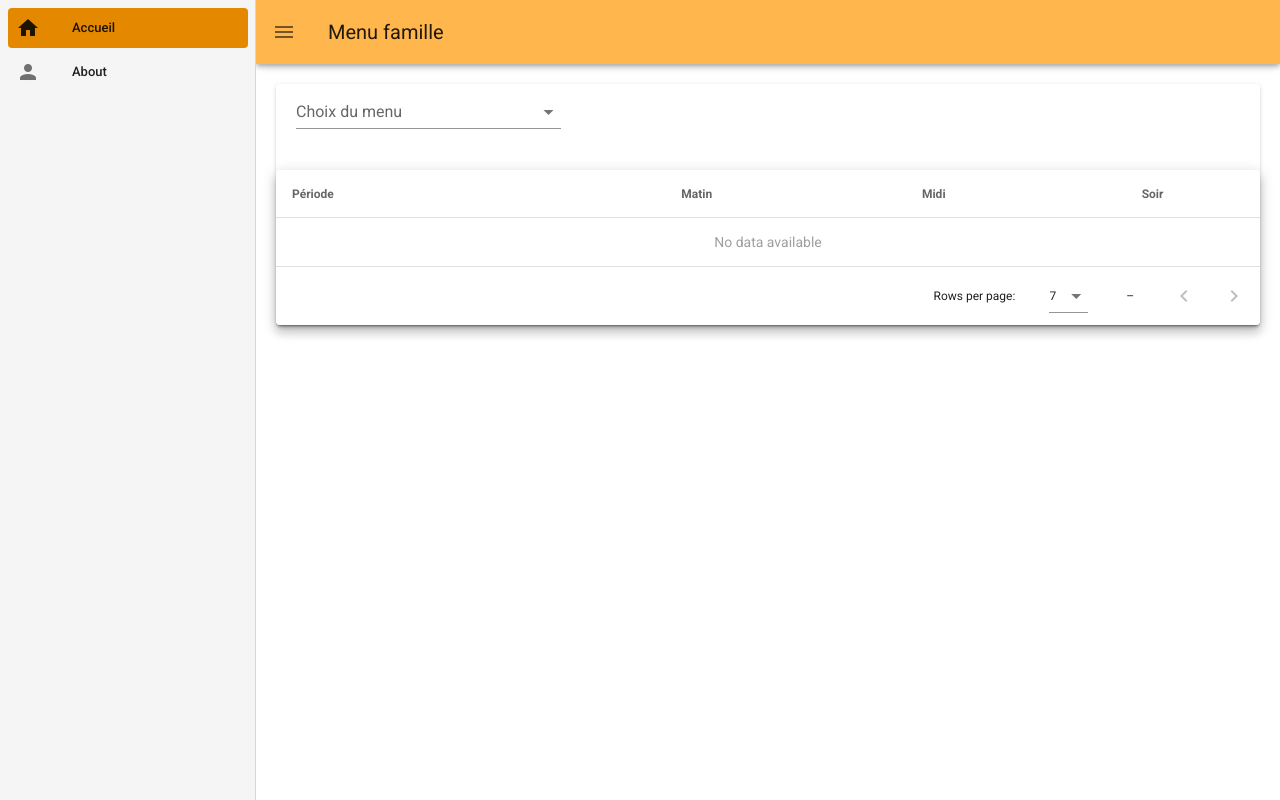
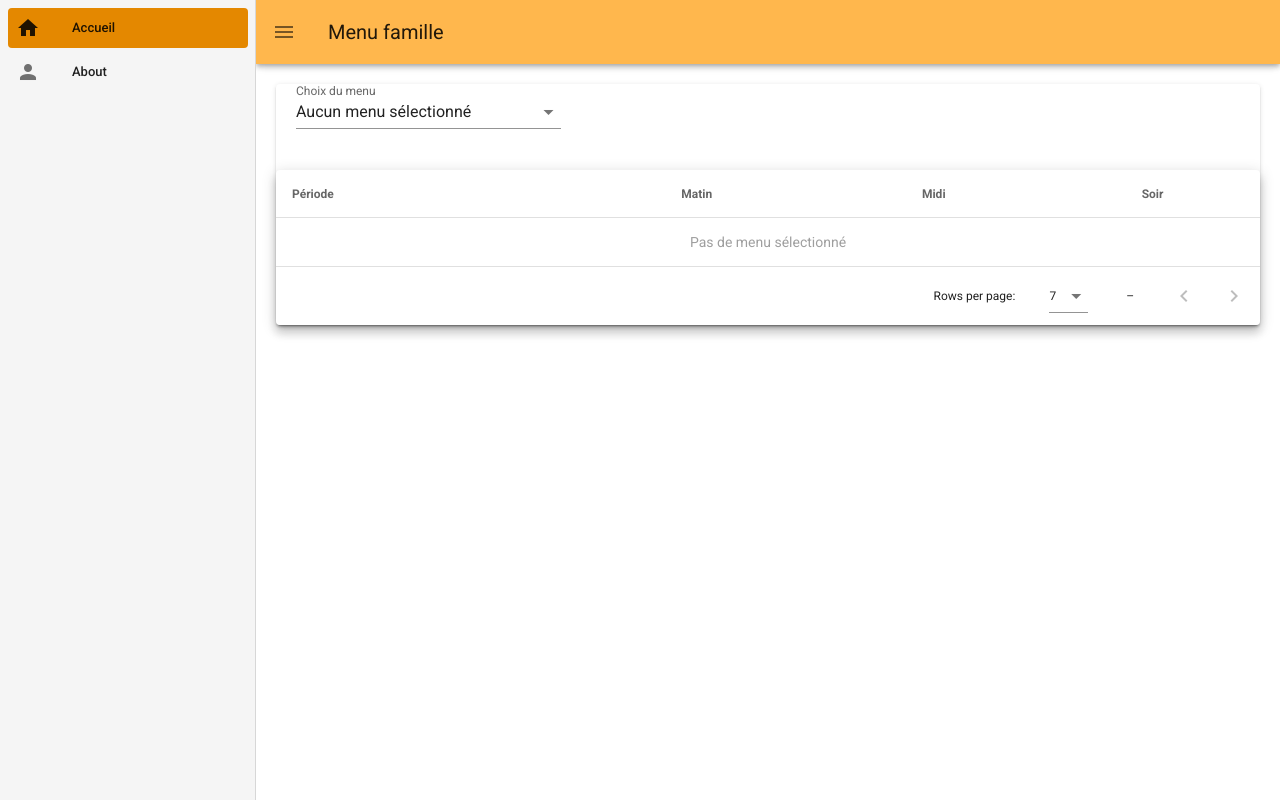
Before and after one commit to dorineT/MDL-MenuFamille, a Vue app in the folder front/menufamille/: page / in a window 1280 px wide. Built offline with nearby package versions, Linux system fonts and the light colour scheme.

Commit message:
affichage info 'pas de menu select'

```diff
--- a/front/menufamille/src/components/CalendarResume.vue
+++ b/front/menufamille/src/components/CalendarResume.vue
@@ -10,7 +10,7 @@
       label="Choix du menu"
       class="combobox-class"
       :items="itemPeriode"
-      v-model="comboboxChange"></v-combobox>
+      v-model="comboboxMenuSelected"></v-combobox>
 
         <v-data-table
             :headers="headers"
@@ -26,7 +26,7 @@
         >
 
           <template
-            v-if="IscomboboxChange('no-data')"
+            v-if="IscomboboxChange('Aucun menu sélectionné')"
             v-slot:no-data
           >
             Pas de menu sélectionné
@@ -125,34 +125,33 @@
           }
         ],
         itemPeriode: [
-        '14/02 - 20/02'
+          '14/02 - 20/02'
         ],
-        comboboxMenuSelected: '',
-        comboboxChange: null
+        comboboxMenuSelected: null
       }
     },
     mounted () {
       console.log(this.$vuetify.breakpoint.width)
+      this.comboboxMenuSelected='Aucun menu sélectionné'
+    },
+    watch:{
+        comboboxMenuSelected(slot){
+        console.log("combobonchange " + slot)
+        if(slot === 'Aucun menu sélectionné'){
+          console.log("hello")
+          this.items = []
+        }
+        else{
+          this.items = this.plats
+        }
+      }
     },
     methods:{
       goToRecette(text){
           alert('click ' + text)
         },
       IscomboboxChange(slot){
-        console.log("hekkk " + slot)
-        return this.comboboxChange === slot
-      }
-    },
-    watch:{
-      comboboxChange(slot){
-        console.log("hekkk")
-        if(slot === 'no-data'){
-          console.log("hello")
-          this.items = []
-        }
-        else{
-          this.items = this.plats
-        }
+        return this.comboboxMenuSelected === slot
       }
     }
 }
```
